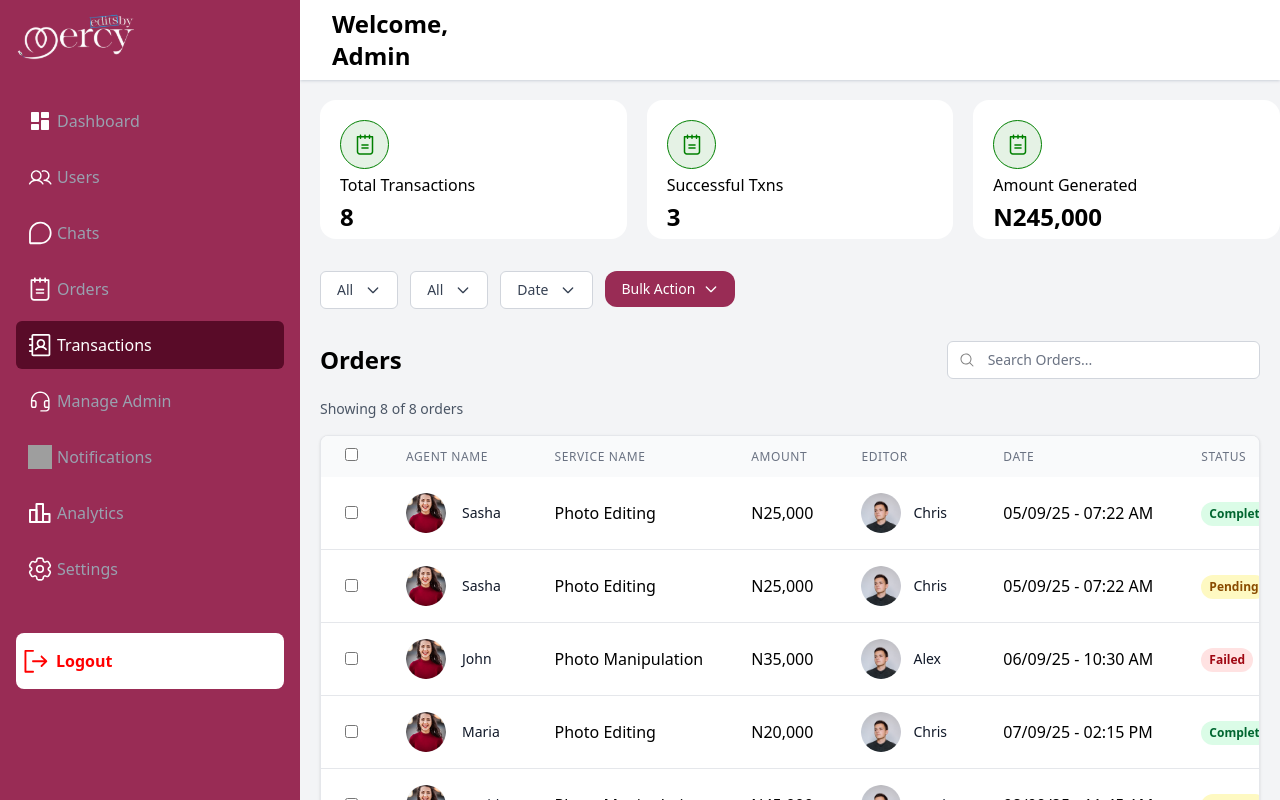
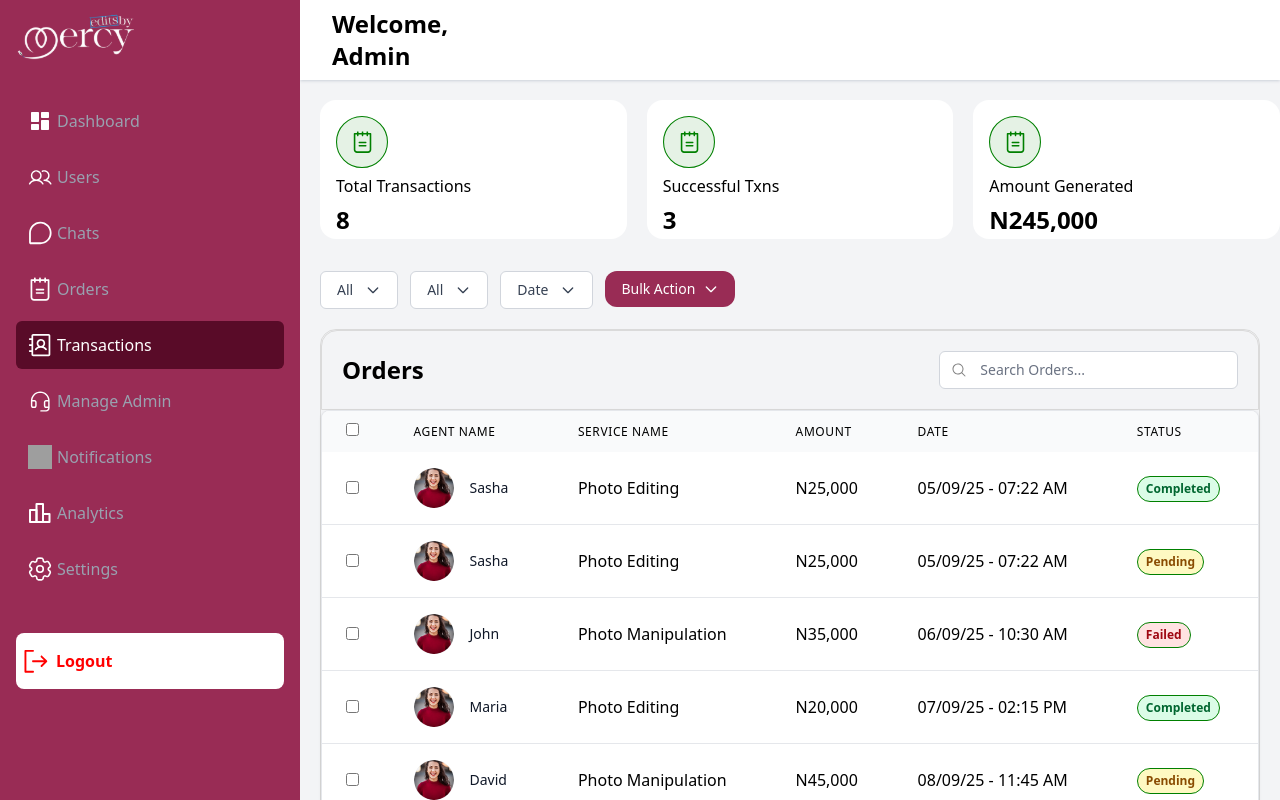
Before and after one commit to Muhammad-Umair-developer/Mercy-Dashboard, a React (Vite) app: page /transactions in a window 1280 px wide. Built offline with nearby package versions, Linux system fonts and the light colour scheme; sample sign-in values are in the browser's storage; grey boxes are pictures that could not be loaded.

Commit message:
Transection table updated

```diff
--- a/src/components/DataTable.tsx
+++ b/src/components/DataTable.tsx
@@ -32,14 +32,14 @@ const DataTable: React.FC<DataTableProps> = ({
           <thead className="bg-gray-50">
             <tr>
               {selectable && (
-                <th className="px-6 py-3 text-left text-xs font-medium text-gray-500 uppercase tracking-wider">
+                <th className="px-6 py-3 text-left text-xs font-medium text-black uppercase tracking-wider">
                   <input type="checkbox" className="rounded border-gray-300" />
                 </th>
               )}
               {columns.map((column) => (
                 <th
                   key={column.key}
-                  className="px-6 py-3 text-left text-xs font-medium text-gray-500 uppercase tracking-wider"
+                  className="px-6 py-3 text-left text-xs font-medium text-black uppercase tracking-wider"
                 >
                   {column.header}
                 </th>
--- a/src/components/TransactionCard.tsx
+++ b/src/components/TransactionCard.tsx
@@ -1,31 +1,37 @@
-import React from 'react'
+import React from "react";
+import images from "../constants/images";
 
 interface TransactionCardProps {
-  icon: string
-  title: string
-  value: string | number
-  iconAlt?: string
+  icon: string;
+  title: string;
+  value: string | number;
+  iconAlt?: string;
 }
 
 const TransactionCard: React.FC<TransactionCardProps> = ({
-  icon,
+  // icon,
   title,
   value,
-  iconAlt = ""
+  iconAlt = "",
 }) => {
   return (
-    <div className='flex flex-col bg-white rounded-2xl w-[363px] h-[139px] p-5 gap-1'>
-      <div>
-        <img src={icon} alt={iconAlt} />
+    <div className="flex flex-row justify-between bg-white rounded-2xl w-[363px] h-[139px] ">
+      <div className="flex flex-col p-4 gap-1.5">
+        <div>
+          <img src={images.order} alt={iconAlt} className="w-13 h-13" />
+        </div>
+        <div>
+          <p>{title}</p>
+        </div>
+        <div>
+          <p className="font-bold text-2xl">{value}</p>
+        </div>
       </div>
-      <div>
-        <p>{title}</p>
-      </div>
-      <div>
-        <p className='font-bold text-2xl'>{value}</p>
+      <div className="mt-17" >
+        <img src={images.Notepad1} alt="" />
       </div>
     </div>
-  )
-}
+  );
+};
 
-export default TransactionCard
+export default TransactionCard;
--- a/src/pages/transactions/Transactions.tsx
+++ b/src/pages/transactions/Transactions.tsx
@@ -150,38 +150,38 @@ const Transactions = () => {
     },
     { key: "serviceName", header: "Service Name" },
     { key: "amount", header: "Amount" },
-    {
-      key: "editor",
-      header: "Editor",
-      render: (item: any) => (
-        <div className="flex items-center">
-          <div className="w-10 h-10 rounded-full overflow-hidden bg-gray-200">
-            <img
-              src={item.editorImage}
-              alt={item.editor}
-              className="w-full h-full object-cover"
-              onError={(e) => {
-                const target = e.target as HTMLElement;
-                target.style.display = "none";
-                const parent = target.parentElement;
-                if (parent) {
-                  parent.innerHTML = `<div class="w-10 h-10 bg-gray-300 rounded-full flex items-center justify-center">
-                    <span class="text-gray-600 font-medium text-sm">${item.editor.charAt(
-                      0
-                    )}</span>
-                  </div>`;
-                }
-              }}
-            />
-          </div>
-          <div className="ml-3">
-            <div className="text-sm font-medium text-gray-900">
-              {item.editor}
-            </div>
-          </div>
-        </div>
-      ),
-    },
+    // {
+    //   key: "editor",
+    //   header: "Editor",
+    //   render: (item: any) => (
+    //     <div className="flex items-center">
+    //       <div className="w-10 h-10 rounded-full overflow-hidden bg-gray-200">
+    //         <img
+    //           src={item.editorImage}
+    //           alt={item.editor}
+    //           className="w-full h-full object-cover"
+    //           onError={(e) => {
+    //             const target = e.target as HTMLElement;
+    //             target.style.display = "none";
+    //             const parent = target.parentElement;
+    //             if (parent) {
+    //               parent.innerHTML = `<div class="w-10 h-10 bg-gray-300 rounded-full flex items-center justify-center">
+    //                 <span class="text-gray-600 font-medium text-sm">${item.editor.charAt(
+    //                   0
+    //                 )}</span>
+    //               </div>`;
+    //             }
+    //           }}
+    //         />
+    //       </div>
+    //       <div className="ml-3">
+    //         <div className="text-sm font-medium text-gray-900">
+    //           {item.editor}
+    //         </div>
+    //       </div>
+    //     </div>
+    //   ),
+    // },
     {
       key: "date",
       header: "Date",
@@ -192,7 +192,7 @@ const Transactions = () => {
       header: "Status",
       render: (item: any) => (
         <span
-          className={`inline-flex px-2 py-1 text-xs font-semibold rounded-full ${
+          className={`inline-flex px-2 py-1 border border-[#008000] text-xs font-semibold rounded-full ${
             item.status === "Completed"
               ? "bg-green-100 text-green-800"
               : item.status === "Pending"
@@ -222,10 +222,10 @@ const Transactions = () => {
     setSelectedOrderData(null);
   };
 
-  const handleViewChat = (agentName: string) => {
-    setSelectedAgentName(agentName);
-    setIsChatModalOpen(true);
-  };
+  // const handleViewChat = (agentName: string) => {
+  //   setSelectedAgentName(agentName);
+  //   setIsChatModalOpen(true);
+  // };
 
   const handleCloseChatModal = () => {
     setIsChatModalOpen(false);
@@ -360,7 +360,25 @@ const Transactions = () => {
       </div>
 
       {/* Orders Title and Search */}
-      <div className="flex justify-between items-center mt-8 mb-4 ml-5 mr-5">
+      {/* <div className="flex justify-between items-center mt-8 mb-4 ml-5 mr-5">
+        <div>
+          <p className="font-bold text-2xl">Orders</p>
+          <ActiveFilters filters={activeFilters} />
+        </div>
+        <SearchBar
+          value={filters.searchTerm}
+          onChange={setters.setSearchTerm}
+          onSubmit={(e) => e.preventDefault()}
+          onClear={() => setters.setSearchTerm("")}
+          placeholder="Search Orders..."
+          className="w-1/3"
+        />
+      </div> */}
+
+      {/* Results Count and Table */}
+      <div className="mt-5 ml-5 mr-5 rounded-2xl border border-[#DADADA]">
+
+      <div className="flex justify-between items-center p-5 border border-[#DADADA] rounded-t-2xl">
         <div>
           <p className="font-bold text-2xl">Orders</p>
           <ActiveFilters filters={activeFilters} />
@@ -375,11 +393,9 @@ const Transactions = () => {
         />
       </div>
 
-      {/* Results Count and Table */}
-      <div className="mt-5 ml-5 mr-5">
-        <div className="mb-4 text-sm text-gray-600">
+        {/* <div className="mb-4 text-sm text-gray-600">
           Showing {data.finalFilteredData.length} of {data.totalRecords} orders
-        </div>
+        </div> */}
 
         <DataTable
           data={data.finalFilteredData}
```
